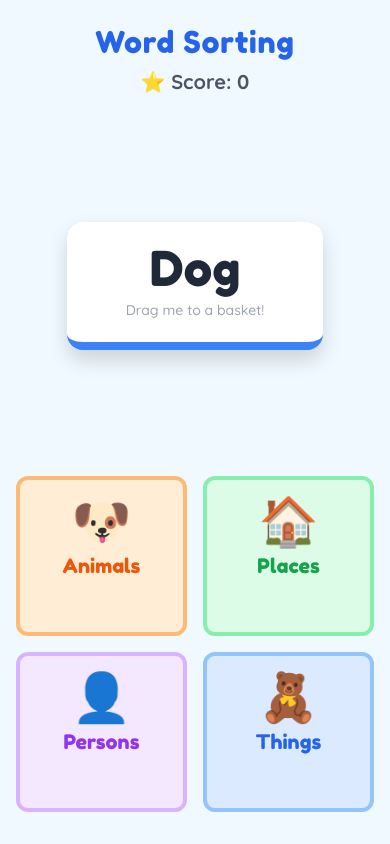
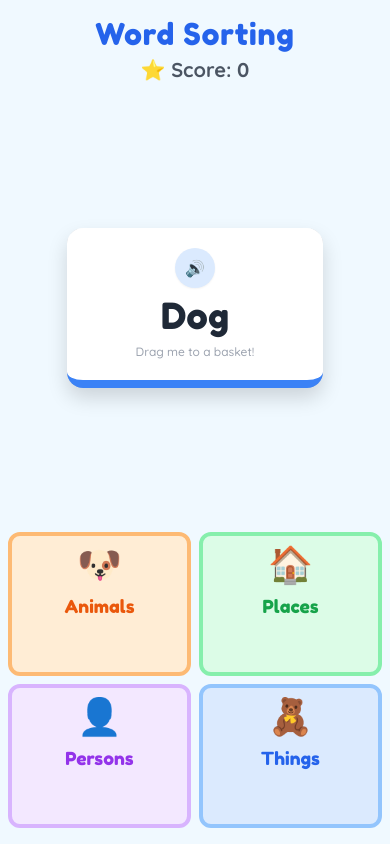
Before and after one commit to marcotcanales/FI, a plain HTML site: page AshlynsWorld/nouns3.html in a window 390 px wide. Drawn offline with nearby package versions, Linux system fonts and the light colour scheme.

Commit message:
Refactor Word Sorting Game layout and features
Updated HTML structure and styles for the Word Sorting Game, added play button functionality, and improved responsiveness.

```diff
--- a/AshlynsWorld/nouns3.html
+++ b/AshlynsWorld/nouns3.html
@@ -2,7 +2,7 @@
 <html lang="en">
 <head>
     <meta charset="UTF-8">
-    <meta name="viewport" content="width=device-width, initial-scale=1.0">
+    <meta name="viewport" content="width=device-width, initial-scale=1.0, maximum-scale=1.0, user-scalable=no">
     <title>Word Sorting Game</title>
     <script src="https://cdn.tailwindcss.com"></script>
     <link href="https://fonts.googleapis.com/css2?family=Fredoka+One&family=Quicksand:wght@500;700&display=swap" rel="stylesheet">
@@ -12,6 +12,9 @@
             background-color: #f0f9ff;
             overflow: hidden; /* Prevent scrolling while dragging */
             touch-action: none; /* Prevent browser gestures */
+            /* TABLET FIX: Use dvh for exact screen fit */
+            height: 100dvh;
+            width: 100vw;
         }
 
         h1, .font-heading {
@@ -39,6 +42,16 @@
         #word-card:active {
             cursor: grabbing;
             transform: scale(1.1);
+        }
+
+        /* Play Button specific styles */
+        #play-sound-btn {
+            cursor: pointer;
+            transition: transform 0.1s;
+            z-index: 60; /* Above the card background */
+        }
+        #play-sound-btn:active {
+            transform: scale(0.9);
         }
 
         .confetti {
@@ -78,11 +91,11 @@
         }
     </style>
 </head>
-<body class="h-screen w-screen flex flex-col items-center justify-between p-4 relative">
+<body class="flex flex-col items-center justify-between p-2 md:p-4 relative">
 
     <!-- Header -->
-    <div class="text-center mt-2">
-        <h1 class="text-3xl md:text-5xl text-blue-600 mb-2 tracking-wide">Word Sorting</h1>
+    <div class="text-center mt-2 flex-shrink-0">
+        <h1 class="text-3xl md:text-5xl text-blue-600 mb-1 tracking-wide">Word Sorting</h1>
         <div class="flex items-center justify-center gap-4 text-xl font-bold text-gray-600">
             <span>⭐ Score: <span id="score">0</span></span>
         </div>
@@ -92,14 +105,19 @@
     <div class="flex-grow flex items-center justify-center w-full relative" id="game-area">
 
         <!-- Placeholder for where the card spawns -->
-        <div id="card-spawn-point" class="w-64 h-32 border-4 border-dashed border-gray-300 rounded-2xl flex items-center justify-center">
+        <div id="card-spawn-point" class="w-64 h-40 border-4 border-dashed border-gray-300 rounded-2xl flex items-center justify-center">
             <span class="text-gray-300 font-bold text-xl">Next Word</span>
         </div>
 
-        <!-- The Draggable Card (Absolute positioned initially) -->
-        <div id="word-card" class="absolute w-64 h-32 bg-white rounded-2xl shadow-[0_10px_20px_rgba(0,0,0,0.15)] border-b-8 border-blue-500 flex flex-col items-center justify-center transform hover:-translate-y-1">
-            <span id="current-word" class="font-heading text-5xl text-gray-800">Start</span>
-            <span class="text-sm text-gray-400 mt-2">Drag me to a basket!</span>
+        <!-- The Draggable Card -->
+        <div id="word-card" class="absolute w-64 h-40 bg-white rounded-2xl shadow-[0_10px_20px_rgba(0,0,0,0.15)] border-b-8 border-blue-500 flex flex-col items-center justify-center transform">
+            <!-- Play Button -->
+            <button id="play-sound-btn" class="mb-2 bg-blue-100 hover:bg-blue-200 text-blue-600 w-10 h-10 rounded-full flex items-center justify-center shadow-sm">
+                🔊
+            </button>
+
+            <span id="current-word" class="font-heading text-4xl md:text-5xl text-gray-800 text-center px-2">Start</span>
+            <span class="text-xs md:text-sm text-gray-400 mt-2">Drag me to a basket!</span>
         </div>
 
         <!-- Win Message Overlay -->
@@ -113,35 +131,33 @@
     </div>
 
     <!-- Baskets Container -->
-    <div class="w-full grid grid-cols-2 md:grid-cols-4 gap-4 mb-4 h-auto">
+    <div class="w-full grid grid-cols-2 md:grid-cols-4 gap-2 md:gap-4 mb-2 md:mb-4 h-auto flex-shrink-0">
 
         <!-- Basket: Animals -->
-        <div class="basket bg-orange-100 border-4 border-orange-300 rounded-xl p-4 flex flex-col items-center justify-start h-40 md:h-48" data-category="Animals">
-            <div class="text-5xl mb-2">🐶</div>
-            <h2 class="font-heading text-xl md:text-2xl text-orange-600">Animals</h2>
+        <div class="basket bg-orange-100 border-4 border-orange-300 rounded-xl p-2 md:p-4 flex flex-col items-center justify-start h-36 md:h-48" data-category="Animals">
+            <div class="text-4xl md:text-5xl mb-2">🐶</div>
+            <h2 class="font-heading text-lg md:text-2xl text-orange-600">Animals</h2>
         </div>
 
         <!-- Basket: Places -->
-        <div class="basket bg-green-100 border-4 border-green-300 rounded-xl p-4 flex flex-col items-center justify-start h-40 md:h-48" data-category="Places">
-            <div class="text-5xl mb-2">🏠</div>
-            <h2 class="font-heading text-xl md:text-2xl text-green-600">Places</h2>
+        <div class="basket bg-green-100 border-4 border-green-300 rounded-xl p-2 md:p-4 flex flex-col items-center justify-start h-36 md:h-48" data-category="Places">
+            <div class="text-4xl md:text-5xl mb-2">🏠</div>
+            <h2 class="font-heading text-lg md:text-2xl text-green-600">Places</h2>
         </div>
 
         <!-- Basket: Persons -->
-        <div class="basket bg-purple-100 border-4 border-purple-300 rounded-xl p-4 flex flex-col items-center justify-start h-40 md:h-48" data-category="Persons">
-            <div class="text-5xl mb-2">👤</div>
-            <h2 class="font-heading text-xl md:text-2xl text-purple-600">Persons</h2>
+        <div class="basket bg-purple-100 border-4 border-purple-300 rounded-xl p-2 md:p-4 flex flex-col items-center justify-start h-36 md:h-48" data-category="Persons">
+            <div class="text-4xl md:text-5xl mb-2">👤</div>
+            <h2 class="font-heading text-lg md:text-2xl text-purple-600">Persons</h2>
         </div>
 
         <!-- Basket: Things -->
-        <div class="basket bg-blue-100 border-4 border-blue-300 rounded-xl p-4 flex flex-col items-center justify-start h-40 md:h-48" data-category="Things">
-            <div class="text-5xl mb-2">🧸</div>
-            <h2 class="font-heading text-xl md:text-2xl text-blue-600">Things</h2>
+        <div class="basket bg-blue-100 border-4 border-blue-300 rounded-xl p-2 md:p-4 flex flex-col items-center justify-start h-36 md:h-48" data-category="Things">
+            <div class="text-4xl md:text-5xl mb-2">🧸</div>
+            <h2 class="font-heading text-lg md:text-2xl text-blue-600">Things</h2>
         </div>
 
     </div>
-
-    <!-- Audio Elements (Using generated sounds via AudioContext in JS for reliability, but placeholders here for structure) -->
 
     <script>
         // --- Game Data ---
@@ -185,6 +201,7 @@
         const baskets = document.querySelectorAll('.basket');
         const winMessage = document.getElementById('win-message');
         const spawnPoint = document.getElementById('card-spawn-point');
+        const playSoundBtn = document.getElementById('play-sound-btn');
 
         // --- Sound Effects (Simple Synths) ---
         const audioCtx = new (window.AudioContext || window.webkitAudioContext)();
@@ -223,6 +240,15 @@
             }
         }
 
+        // --- Text to Speech ---
+        function speak(text) {
+            window.speechSynthesis.cancel(); // Stop previous
+            const utterance = new SpeechSynthesisUtterance(text);
+            utterance.rate = 0.8; // Slowed down for clarity
+            utterance.pitch = 1.1; // Slightly higher friendly pitch
+            window.speechSynthesis.speak(utterance);
+        }
+
         // --- Game Logic ---
 
         function shuffle(array) {
@@ -254,6 +280,8 @@
             wordText.textContent = currentWordObj.text;
             resetCardPosition();
             playSound('pop');
+            // Optional: Speak word automatically on spawn?
+            // speak(currentWordObj.text);
         }
 
         function gameWin() {
@@ -265,20 +293,35 @@
         function resetCardPosition() {
             wordCard.style.display = 'flex';
             wordCard.style.transform = `translate(0px, 0px)`;
-            // Center the card over the spawn point visually
-            const rect = spawnPoint.getBoundingClientRect();
-            // Since wordCard is absolute and centered by flex in parent originally, we remove transform
-            // But let's make it actually sit on the spawn point
-            // The CSS centers the #game-area contents, so removing transform is usually enough
-            // if the HTML structure aligns them.
-            // Let's explicitly center it.
+
+            // Explicitly center it
             wordCard.style.left = '50%';
             wordCard.style.top = '50%';
-            wordCard.style.marginLeft = '-8rem'; // half of w-64
-            wordCard.style.marginTop = '-4rem';  // half of h-32
+            wordCard.style.marginLeft = '-8rem'; // half of w-64 (16rem/2 = 8rem)
+            wordCard.style.marginTop = '-5rem';  // half of h-40 (10rem/2 = 5rem)
+
             wordCard.setAttribute('data-x', 0);
             wordCard.setAttribute('data-y', 0);
         }
+
+        // --- Interaction Logic (Play Button) ---
+
+        function handlePlayClick(e) {
+            // Stop propagation so we don't trigger the drag on the card
+            e.stopPropagation();
+            if (currentWordObj) {
+                speak(currentWordObj.text);
+
+                // Visual feedback
+                const btn = e.currentTarget;
+                btn.style.transform = "scale(0.9)";
+                setTimeout(() => btn.style.transform = "scale(1)", 150);
+            }
+        }
+
+        playSoundBtn.addEventListener('mousedown', handlePlayClick);
+        playSoundBtn.addEventListener('touchstart', handlePlayClick, { passive: false });
+
 
         // --- Drag and Drop Logic ---
 
@@ -288,6 +331,9 @@
         let currentY = 0;
 
         function handleStart(e) {
+            // If we tapped the button, do nothing (handled by handlePlayClick)
+            if (e.target.closest('#play-sound-btn')) return;
+
             if (e.type === 'touchstart') {
                 startX = e.touches[0].clientX - currentX;
                 startY = e.touches[0].clientY - currentY;
@@ -300,6 +346,9 @@
             wordCard.style.transition = 'none'; // Remove transition for instant follow
             wordCard.style.cursor = 'grabbing';
             playSound('pop');
+
+            // Also speak when grabbing
+            speak(currentWordObj.text);
         }
 
         function handleMove(e) {
@@ -331,8 +380,6 @@
             wordCard.style.transition = 'transform 0.3s ease';
 
             // Get drop position
-            // For touch, we need the last known coordinates, usually stored or retrieved
-            // Since 'touchend' has no coordinates, we use the center of the card
             const cardRect = wordCard.getBoundingClientRect();
             const cardCenterX = cardRect.left + cardRect.width / 2;
             const cardCenterY = cardRect.top + cardRect.height / 2;
@@ -400,6 +447,7 @@
         function handleWrong() {
             playSound('wrong');
             wordCard.classList.add('shake');
+            speak("Try again!");
 
             // Return to start
             setTimeout(() => {
```
